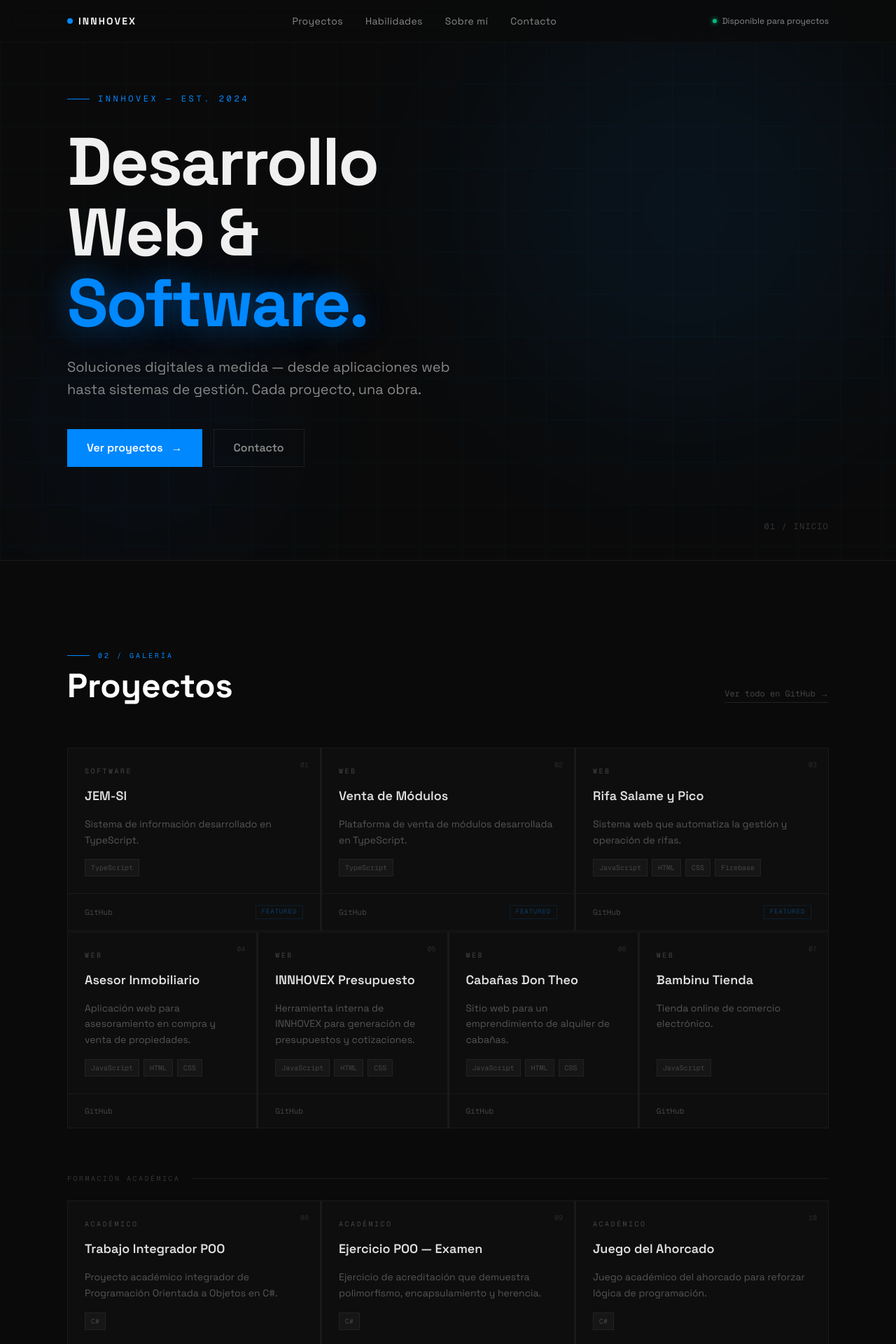
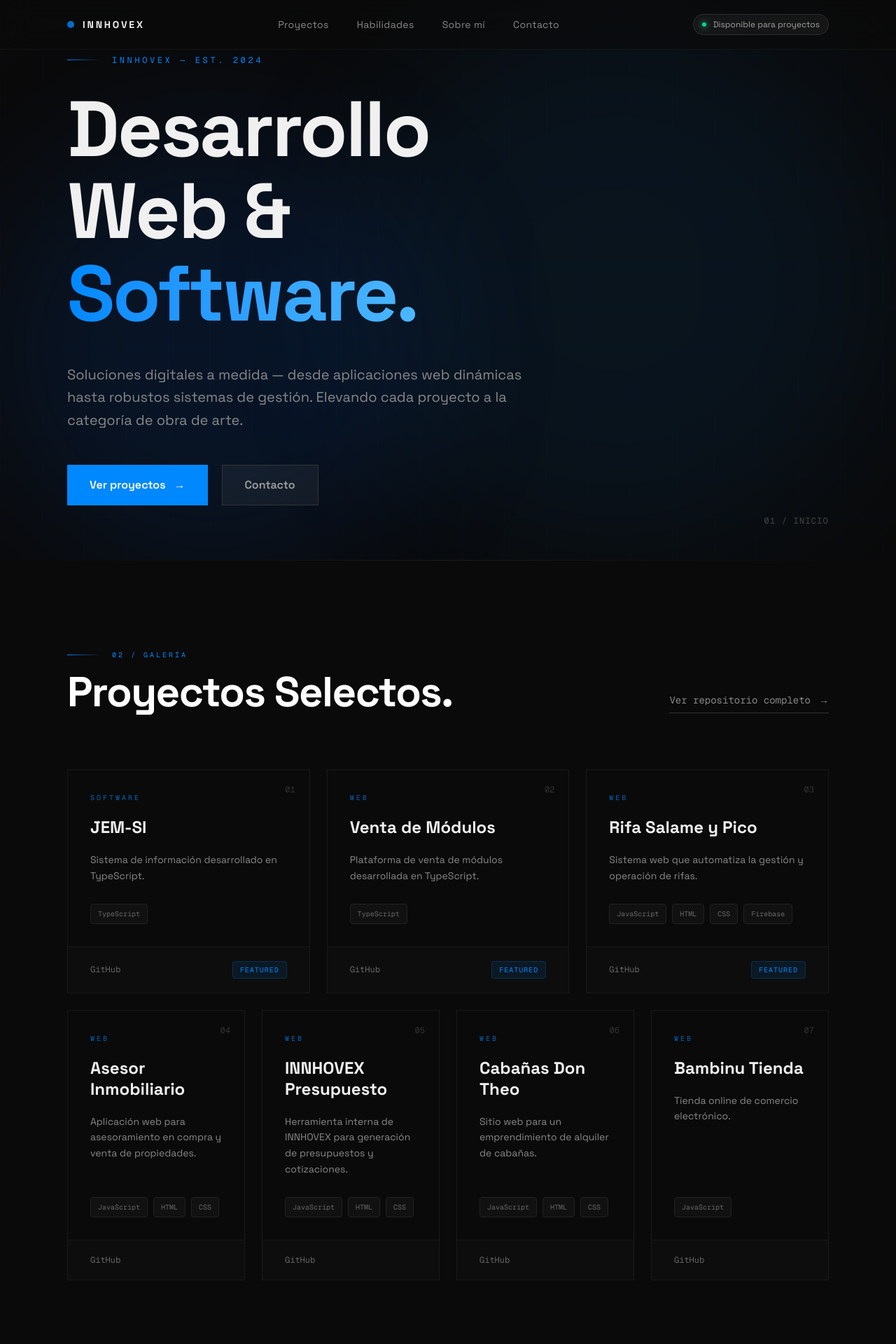
Before and after one commit to facundo64/porfolio_innovex, a Next.js app: page / in a window 1280 px wide. Shown: the top 1920 px of the page at 70% size. Built offline with nearby package versions, Linux system fonts and the light colour scheme.

Commit message:
refactor: upgrade portfolio aesthetic to premium cyber-minimalist with animations and cleaner design

```diff
--- a/src/components/About.tsx
+++ b/src/components/About.tsx
@@ -11,11 +11,11 @@ export default function About() {
       <div className="max-w-6xl mx-auto">
 
         {/* Encabezado */}
-        <div className="flex items-center gap-3 mb-3">
-          <span className="block w-8 h-[1px] bg-[#0088ff]" />
+        <div className="flex items-center gap-4 mb-4">
+          <span className="block w-12 h-[1px] bg-gradient-to-r from-[#0088ff] to-transparent" />
           <span className="text-[#0088ff] text-[10px] font-mono tracking-[0.3em] uppercase">04 / Bio</span>
         </div>
-        <h2 className="text-4xl md:text-5xl font-bold text-white mb-16">Sobre mí</h2>
+        <h2 className="text-5xl md:text-6xl font-bold text-white tracking-tight mb-16">Sobre mí.</h2>
 
         <div className="grid grid-cols-1 lg:grid-cols-2 gap-16 items-start">
 
--- a/src/components/Contact.tsx
+++ b/src/components/Contact.tsx
@@ -20,11 +20,11 @@ export default function Contact() {
 
           {/* Texto */}
           <div>
-            <div className="flex items-center gap-3 mb-3">
-              <span className="block w-8 h-[1px] bg-[#0088ff]" />
+            <div className="flex items-center gap-4 mb-4">
+              <span className="block w-12 h-[1px] bg-gradient-to-r from-[#0088ff] to-transparent" />
               <span className="text-[#0088ff] text-[10px] font-mono tracking-[0.3em] uppercase">05 / Contacto</span>
             </div>
-            <h2 className="text-4xl md:text-5xl font-bold text-white mb-6">Hablemos</h2>
+            <h2 className="text-5xl md:text-6xl font-bold text-white tracking-tight mb-6">Hablemos.</h2>
             <p className="text-[#555] leading-relaxed max-w-sm">
               ¿Tenés un proyecto en mente o querés trabajar juntos?
               Escribime y lo charlamos.
--- a/src/components/Hero.tsx
+++ b/src/components/Hero.tsx
@@ -6,7 +6,7 @@ export default function Hero() {
       <div className="absolute inset-0 bg-[#0a0a0a]">
         {/* Grilla sutil */}
         <div
-          className="absolute inset-0 opacity-[0.04]"
+          className="absolute inset-0 opacity-[0.03] animate-move-grid"
           style={{
             backgroundImage:
               "linear-gradient(#0088ff 1px, transparent 1px), linear-gradient(90deg, #0088ff 1px, transparent 1px)",
@@ -14,55 +14,53 @@ export default function Hero() {
           }}
         />
         {/* Resplandor azul eléctrico en la esquina superior derecha */}
-        <div className="absolute top-0 right-0 w-[600px] h-[600px] bg-[#0088ff] opacity-[0.07] rounded-full blur-[120px] pointer-events-none" />
+        <div className="absolute top-0 right-0 w-[800px] h-[800px] bg-[#0088ff] opacity-[0.05] rounded-full blur-[120px] pointer-events-none animate-breathe" />
         {/* Resplandor tenue abajo izquierda */}
-        <div className="absolute bottom-0 left-0 w-[400px] h-[400px] bg-[#0055cc] opacity-[0.05] rounded-full blur-[100px] pointer-events-none" />
+        <div className="absolute bottom-0 left-0 w-[600px] h-[600px] bg-[#0055cc] opacity-[0.03] rounded-full blur-[100px] pointer-events-none animate-breathe" style={{ animationDelay: "2s" }} />
       </div>
 
       {/* Contenido principal */}
       <div className="relative z-10 max-w-5xl">
 
         {/* Etiqueta superior tipo galería */}
-        <div className="flex items-center gap-3 mb-8">
-          <span className="block w-8 h-[1px] bg-[#0088ff]" />
+        <div className="flex items-center gap-4 mb-8 opacity-0 animate-fade-in-up" style={{ animationDelay: "0.1s" }}>
+          <span className="block w-12 h-[1px] bg-gradient-to-r from-[#0088ff] to-transparent" />
           <span className="text-[#0088ff] text-xs font-mono tracking-[0.3em] uppercase">
             INNHOVEX — Est. 2024
           </span>
         </div>
 
         {/* Título principal */}
-        <h1 className="text-5xl md:text-7xl lg:text-8xl font-bold leading-[1.05] tracking-tight mb-6">
-          <span className="block text-[#f0f0f0]">Desarrollo</span>
-          <span className="block text-[#f0f0f0]">Web &</span>
+        <h1 className="text-6xl md:text-7xl lg:text-[7rem] font-bold leading-[1.05] tracking-tight mb-8">
+          <span className="block text-[#f0f0f0] opacity-0 animate-fade-in-up" style={{ animationDelay: "0.2s" }}>Desarrollo</span>
+          <span className="block text-[#f0f0f0] opacity-0 animate-fade-in-up" style={{ animationDelay: "0.3s" }}>Web &</span>
           <span
-            className="block"
-            style={{
-              color: "#0088ff",
-              textShadow: "0 0 40px #0088ff66, 0 0 80px #0088ff33",
-            }}
+            className="block pb-2 opacity-0 animate-fade-in-up bg-clip-text text-transparent bg-gradient-to-r from-[#0088ff] via-[#4db8ff] to-[#f0f0f0]"
+            style={{ animationDelay: "0.4s" }}
           >
             Software.
           </span>
         </h1>
 
         {/* Descripción */}
-        <p className="text-[#888888] text-lg md:text-xl max-w-xl leading-relaxed mb-10">
-          Soluciones digitales a medida — desde aplicaciones web hasta sistemas de gestión.
-          Cada proyecto, una obra.
+        <p className="text-[#888888] text-lg md:text-xl max-w-2xl leading-relaxed mb-12 opacity-0 animate-fade-in-up" style={{ animationDelay: "0.5s" }}>
+          Soluciones digitales a medida — desde aplicaciones web dinámicas hasta robustos sistemas de gestión.
+          Elevando cada proyecto a la categoría de obra de arte.
         </p>
 
         {/* CTAs */}
-        <div className="flex flex-col sm:flex-row gap-4">
+        <div className="flex flex-col sm:flex-row gap-5 opacity-0 animate-fade-in-up" style={{ animationDelay: "0.6s" }}>
           <a
             href="#proyectos"
-            className="group inline-flex items-center gap-3 bg-[#0088ff] hover:bg-[#0077ee] text-white font-semibold px-7 py-3.5 transition-all duration-200 hover:shadow-[0_0_30px_#0088ff55]"
+            className="group relative inline-flex items-center justify-center gap-3 bg-[#0088ff] text-white font-semibold px-8 py-4 overflow-hidden transition-all duration-300 hover:shadow-[0_0_40px_rgba(0,136,255,0.4)] hover:scale-105"
           >
-            Ver proyectos
-            <span className="transition-transform duration-200 group-hover:translate-x-1">→</span>
+            <div className="absolute inset-0 bg-white/20 translate-y-full group-hover:translate-y-0 transition-transform duration-300 ease-out" />
+            <span className="relative z-10">Ver proyectos</span>
+            <span className="relative z-10 transition-transform duration-300 group-hover:translate-x-1">→</span>
           </a>
           <a
             href="#contacto"
-            className="inline-flex items-center gap-3 border border-[#1e1e1e] hover:border-[#0088ff] text-[#888888] hover:text-[#f0f0f0] font-semibold px-7 py-3.5 transition-all duration-200"
+            className="inline-flex items-center justify-center gap-3 border border-[#333] hover:border-[#0088ff] text-[#a0a0a0] hover:text-white bg-white/5 backdrop-blur-sm font-semibold px-8 py-4 transition-all duration-300 hover:bg-[#0088ff]/10"
           >
             Contacto
           </a>
@@ -71,12 +69,12 @@ export default function Hero() {
       </div>
 
       {/* Número de sección estilo galería */}
-      <div className="absolute bottom-10 right-6 md:right-16 lg:right-24 font-mono text-xs text-[#333] tracking-widest select-none">
+      <div className="absolute bottom-12 right-6 md:right-16 lg:right-24 font-mono text-xs text-[#444] tracking-widest select-none opacity-0 animate-fade-in-up" style={{ animationDelay: "0.8s" }}>
         01 / INICIO
       </div>
 
       {/* Línea decorativa vertical derecha */}
-      <div className="absolute right-0 top-1/4 bottom-1/4 w-[1px] bg-gradient-to-b from-transparent via-[#0088ff22] to-transparent hidden lg:block" />
+      <div className="absolute right-0 top-1/4 bottom-1/4 w-[1px] bg-gradient-to-b from-transparent via-[#0088ff33] to-transparent hidden lg:block opacity-0 animate-fade-in-up" style={{ animationDelay: "1s" }} />
 
     </section>
   );
--- a/src/components/Navbar.tsx
+++ b/src/components/Navbar.tsx
@@ -7,34 +7,35 @@ export default function Navbar() {
   ];
 
   return (
-    <header className="fixed top-0 left-0 right-0 z-50 flex items-center justify-between px-6 md:px-16 lg:px-24 py-5 border-b border-[#ffffff08] bg-[#0a0a0a]/80 backdrop-blur-md">
+    <header className="fixed top-0 left-0 right-0 z-50 flex items-center justify-between px-6 md:px-16 lg:px-24 py-5 border-b border-white/5 bg-[#0a0a0a]/60 backdrop-blur-xl transition-all duration-300">
 
       {/* Logo */}
-      <a href="#" className="flex items-center gap-2 group">
+      <a href="#" className="flex items-center gap-3 group">
         <span
-          className="w-2 h-2 bg-[#0088ff] rounded-full group-hover:shadow-[0_0_10px_#0088ff] transition-shadow duration-300"
+          className="w-2.5 h-2.5 bg-[#0088ff] rounded-full group-hover:shadow-[0_0_15px_#0088ff] transition-shadow duration-300 animate-pulse"
         />
-        <span className="font-bold text-sm tracking-[0.15em] uppercase text-[#f0f0f0]">
+        <span className="font-bold text-sm tracking-[0.2em] uppercase text-[#f0f0f0]">
           INNHOVEX
         </span>
       </a>
 
       {/* Nav links — desktop */}
-      <nav className="hidden md:flex items-center gap-8">
+      <nav className="hidden md:flex items-center gap-10">
         {links.map((link) => (
           <a
             key={link.href}
             href={link.href}
-            className="text-sm text-[#888888] hover:text-[#f0f0f0] transition-colors duration-200 tracking-wide"
+            className="group relative text-sm text-[#888888] hover:text-white transition-colors duration-300 tracking-wide"
           >
             {link.label}
+            <span className="absolute -bottom-1 left-0 w-0 h-px bg-[#0088ff] transition-all duration-300 group-hover:w-full" />
           </a>
         ))}
       </nav>
 
       {/* Badge disponible */}
-      <div className="hidden md:flex items-center gap-2 text-xs text-[#888888]">
-        <span className="w-1.5 h-1.5 rounded-full bg-emerald-500 shadow-[0_0_6px_#10b981]" />
+      <div className="hidden md:flex items-center gap-2.5 text-xs text-[#a0a0a0] bg-white/5 border border-white/10 px-3 py-1.5 rounded-full backdrop-blur-sm">
+        <span className="w-1.5 h-1.5 rounded-full bg-emerald-400 shadow-[0_0_8px_#34d399] animate-pulse" />
         Disponible para proyectos
       </div>
 
--- a/src/components/Projects.tsx
+++ b/src/components/Projects.tsx
@@ -3,39 +3,39 @@ import type { Project } from "@/types";
 
 function ProjectCard({ project, index }: { project: Project; index: number }) {
   return (
-    <div className="group relative bg-[#0e0e0e] border border-[#1a1a1a] hover:border-[#0088ff33] transition-all duration-500 flex flex-col overflow-hidden">
+    <div className="group relative bg-[#0a0a0a] border border-[#1a1a1a] hover:border-[#0088ff66] transition-all duration-500 flex flex-col overflow-hidden hover:shadow-[0_0_30px_rgba(0,136,255,0.05)] hover:-translate-y-1">
+
+      {/* Fondo con brillo sutil al hover */}
+      <div className="absolute inset-0 bg-gradient-to-br from-[#0088ff] to-transparent opacity-0 group-hover:opacity-[0.03] transition-opacity duration-500 pointer-events-none" />
 
       {/* Número de obra estilo galería */}
-      <div className="absolute top-4 right-4 font-mono text-[10px] text-[#2a2a2a] group-hover:text-[#0088ff44] transition-colors duration-500 select-none">
+      <div className="absolute top-5 right-5 font-mono text-xs text-[#333] group-hover:text-[#0088ff] transition-colors duration-500 select-none">
         {String(index + 1).padStart(2, "0")}
       </div>
 
-      {/* Línea superior con glow al hover */}
-      <div className="h-[1px] w-0 group-hover:w-full bg-[#0088ff] transition-all duration-500" />
-
-      <div className="p-6 flex flex-col gap-4 flex-1">
+      <div className="p-8 flex flex-col gap-5 flex-1 relative z-10">
 
         {/* Categoría */}
-        <span className="text-[10px] font-mono text-[#444] tracking-[0.25em] uppercase">
+        <span className="text-[10px] font-mono text-[#0088ff] tracking-[0.3em] uppercase opacity-70 group-hover:opacity-100 transition-opacity">
           {project.category === "web" ? "Web" : project.category === "software" ? "Software" : "Académico"}
         </span>
 
         {/* Título */}
-        <h3 className="font-semibold text-[#e0e0e0] text-lg leading-snug group-hover:text-white transition-colors duration-300">
+        <h3 className="font-bold text-[#f0f0f0] text-2xl leading-tight group-hover:text-white transition-colors duration-300">
           {project.title}
         </h3>
 
         {/* Descripción */}
-        <p className="text-[#555] text-sm leading-relaxed flex-1 group-hover:text-[#888] transition-colors duration-300">
+        <p className="text-[#888] text-sm leading-relaxed flex-1 group-hover:text-[#aaa] transition-colors duration-300">
           {project.description}
         </p>
 
         {/* Stack */}
-        <div className="flex flex-wrap gap-1.5">
+        <div className="flex flex-wrap gap-2 mt-2">
           {project.stack.map((tech) => (
             <span
               key={tech}
-              className="text-[10px] font-mono text-[#444] bg-[#161616] border border-[#222] px-2 py-1 group-hover:border-[#0088ff22] group-hover:text-[#666] transition-all duration-300"
+              className="text-[10px] font-mono text-[#666] bg-[#111] border border-[#222] px-2.5 py-1.5 rounded-sm group-hover:border-[#0088ff33] group-hover:text-[#e0e0e0] transition-colors duration-300"
             >
               {tech}
             </span>
@@ -45,29 +45,29 @@ function ProjectCard({ project, index }: { project: Project; index: number }) {
       </div>
 
       {/* Footer de la card */}
-      <div className="px-6 py-4 border-t border-[#1a1a1a] flex items-center gap-6">
+      <div className="px-8 py-5 border-t border-[#1a1a1a] bg-[#0d0d0d] group-hover:bg-[#111] transition-colors duration-500 flex items-center gap-6 relative z-10">
         <a
           href={project.github}
           target="_blank"
           rel="noopener noreferrer"
-          className="text-[11px] font-mono text-[#444] hover:text-[#0088ff] transition-colors duration-200 flex items-center gap-1.5"
+          className="text-xs font-mono text-[#666] hover:text-[#0088ff] transition-colors duration-300 flex items-center gap-2 group/link"
         >
           <span>GitHub</span>
-          <span className="opacity-0 group-hover:opacity-100 transition-opacity duration-300">→</span>
+          <span className="opacity-0 -translate-x-2 group-hover/link:opacity-100 group-hover/link:translate-x-0 transition-all duration-300">→</span>
         </a>
         {project.demo && (
           <a
             href={project.demo}
             target="_blank"
             rel="noopener noreferrer"
-            className="text-[11px] font-mono text-[#444] hover:text-[#0088ff] transition-colors duration-200 flex items-center gap-1.5"
+            className="text-xs font-mono text-[#666] hover:text-[#0088ff] transition-colors duration-300 flex items-center gap-2 group/link"
           >
             <span>Demo</span>
-            <span className="opacity-0 group-hover:opacity-100 transition-opacity duration-300">→</span>
+            <span className="opacity-0 -translate-x-2 group-hover/link:opacity-100 group-hover/link:translate-x-0 transition-all duration-300">→</span>
           </a>
         )}
         {project.featured && (
-          <span className="ml-auto text-[9px] font-mono text-[#0088ff66] border border-[#0088ff22] px-2 py-0.5 tracking-widest uppercase">
+          <span className="ml-auto text-[10px] font-mono text-[#0088ff] bg-[#0088ff]/10 border border-[#0088ff]/20 px-2.5 py-1 tracking-widest uppercase rounded-sm">
             Featured
           </span>
         )}
@@ -83,38 +83,41 @@ export default function Projects() {
   const academic = projects.filter((p) => p.category === "academic");
 
   return (
-    <section id="proyectos" className="px-6 md:px-16 lg:px-24 py-32 border-t border-[#1a1a1a]">
-      <div className="max-w-6xl mx-auto">
+    <section id="proyectos" className="px-6 md:px-16 lg:px-24 py-32 relative">
+      <div className="absolute top-0 left-0 right-0 h-px bg-gradient-to-r from-transparent via-[#1a1a1a] to-transparent" />
+
+      <div className="max-w-7xl mx-auto">
 
         {/* Encabezado */}
-        <div className="flex items-end justify-between mb-16 gap-4 flex-wrap">
+        <div className="flex flex-col md:flex-row md:items-end justify-between mb-20 gap-8">
           <div>
-            <div className="flex items-center gap-3 mb-3">
-              <span className="block w-8 h-[1px] bg-[#0088ff]" />
+            <div className="flex items-center gap-4 mb-4">
+              <span className="block w-12 h-[1px] bg-gradient-to-r from-[#0088ff] to-transparent" />
               <span className="text-[#0088ff] text-[10px] font-mono tracking-[0.3em] uppercase">02 / Galería</span>
             </div>
-            <h2 className="text-4xl md:text-5xl font-bold text-white">Proyectos</h2>
+            <h2 className="text-5xl md:text-6xl font-bold text-white tracking-tight">Proyectos Selectos.</h2>
           </div>
           <a
             href="https://github.com/facundo64"
             target="_blank"
             rel="noopener noreferrer"
-            className="text-xs font-mono text-[#444] hover:text-[#0088ff] transition-colors duration-200 pb-1 border-b border-[#222] hover:border-[#0088ff44]"
+            className="group inline-flex items-center gap-3 text-sm font-mono text-[#888] hover:text-[#0088ff] transition-colors duration-300 pb-2 border-b border-[#333] hover:border-[#0088ff]"
           >
-            Ver todo en GitHub →
+            Ver repositorio completo
+            <span className="transition-transform duration-300 group-hover:translate-x-1">→</span>
           </a>
         </div>
 
-        {/* Grid destacados — 3 columnas */}
-        <div className="grid grid-cols-1 md:grid-cols-2 lg:grid-cols-3 gap-px bg-[#1a1a1a]">
+        {/* Grid destacados — 2/3 columnas dependiendo del contenido */}
+        <div className="grid grid-cols-1 lg:grid-cols-2 xl:grid-cols-3 gap-6">
           {featured.map((project, i) => (
             <ProjectCard key={project.id} project={project} index={i} />
           ))}
         </div>
 
-        {/* Grid resto — 4 columnas más chicas */}
+        {/* Grid resto — 3/4 columnas */}
         {rest.length > 0 && (
-          <div className="mt-px grid grid-cols-1 sm:grid-cols-2 lg:grid-cols-4 gap-px bg-[#1a1a1a]">
+          <div className="mt-6 grid grid-cols-1 md:grid-cols-2 lg:grid-cols-3 xl:grid-cols-4 gap-6">
             {rest.map((project, i) => (
               <ProjectCard key={project.id} project={project} index={featured.length + i} />
             ))}
@@ -123,12 +126,12 @@ export default function Projects() {
 
         {/* Académicos */}
         {academic.length > 0 && (
-          <div className="mt-16">
-            <div className="flex items-center gap-4 mb-6">
-              <span className="text-[10px] font-mono text-[#333] tracking-[0.25em] uppercase">Formación académica</span>
-              <span className="flex-1 h-[1px] bg-[#1a1a1a]" />
+          <div className="mt-24">
+            <div className="flex items-center gap-6 mb-8">
+              <span className="text-xs font-mono text-[#555] tracking-[0.2em] uppercase">Formación académica</span>
+              <span className="flex-1 h-[1px] bg-gradient-to-r from-[#222] to-transparent" />
             </div>
-            <div className="grid grid-cols-1 md:grid-cols-3 gap-px bg-[#1a1a1a]">
+            <div className="grid grid-cols-1 md:grid-cols-2 lg:grid-cols-3 gap-6">
               {academic.map((project, i) => (
                 <ProjectCard key={project.id} project={project} index={featured.length + rest.length + i} />
               ))}
--- a/src/components/Skills.tsx
+++ b/src/components/Skills.tsx
@@ -21,11 +21,11 @@ export default function Skills() {
       <div className="max-w-6xl mx-auto">
 
         {/* Encabezado */}
-        <div className="flex items-center gap-3 mb-3">
-          <span className="block w-8 h-[1px] bg-[#0088ff]" />
+        <div className="flex items-center gap-4 mb-4">
+          <span className="block w-12 h-[1px] bg-gradient-to-r from-[#0088ff] to-transparent" />
           <span className="text-[#0088ff] text-[10px] font-mono tracking-[0.3em] uppercase">03 / Skills</span>
         </div>
-        <h2 className="text-4xl md:text-5xl font-bold text-white mb-16">Habilidades</h2>
+        <h2 className="text-5xl md:text-6xl font-bold text-white tracking-tight mb-16">Habilidades.</h2>
 
         <div className="grid grid-cols-1 md:grid-cols-2 lg:grid-cols-4 gap-12">
           {categories.map((cat) => (
```
Also changed, not shown: src/app/globals.css (+35 -0 lines).
